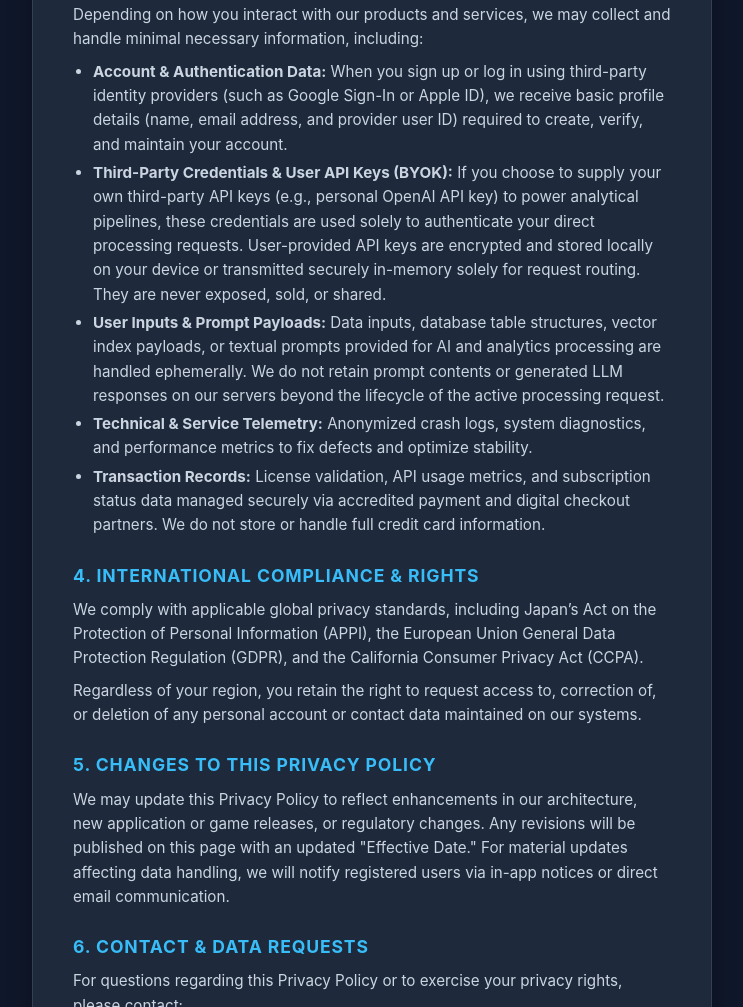
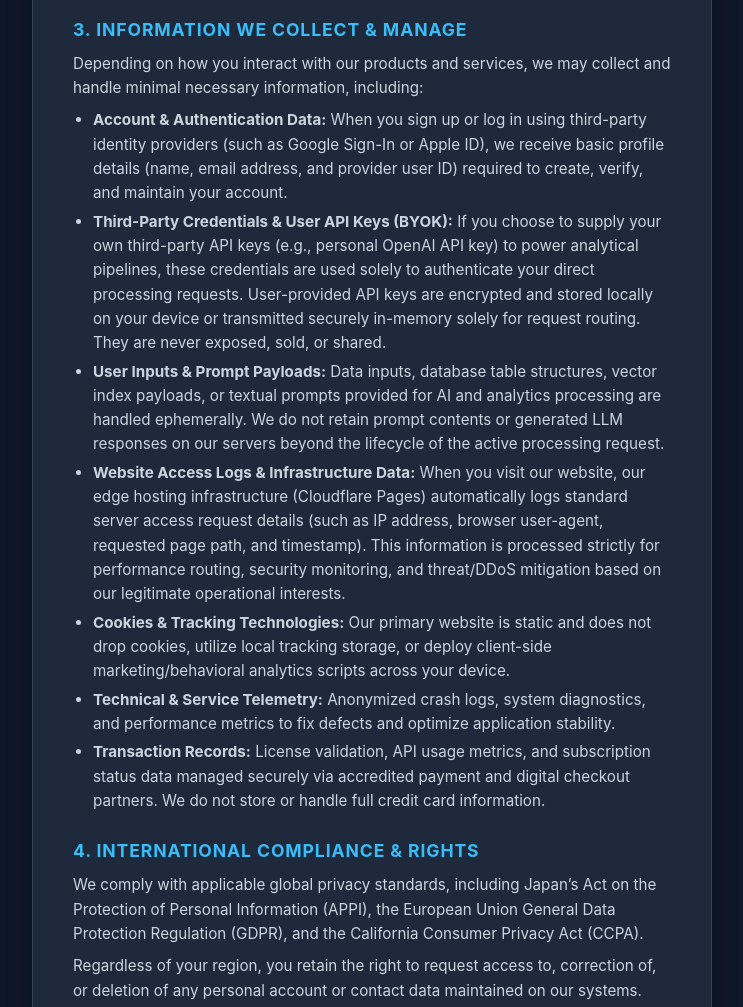
Before and after one commit to moriyaseiseki/moriyaseiseki-web, a plain HTML site: page privacy-policy.html in a window 1280 px wide. Shown: the part 929-1936 px from the top of the page, without its empty margins (268-1011 px from the left). Drawn offline with Linux system fonts and the light colour scheme.

Commit message:
feat(legal): update sections 1 & 3 for domain coverage and Cloudflare logs

```diff
--- a/privacy-policy.html
+++ b/privacy-policy.html
@@ -121,7 +121,7 @@
         <section>
             <h2>1. Business Entity Information & Scope</h2>
             <p>
-                This Privacy Policy applies to all public applications, games, custom APIs, and online services provided by <strong>MORIYA SEISEKI (杜屋整積)</strong>, an independent software engineering entity operating under the laws of Japan.
+                This Privacy Policy applies to all websites, web applications, browser tools, games, custom APIs, and online services provided by <strong>MORIYA SEISEKI (杜屋整積)</strong>, an independent software engineering entity operating under the laws of Japan. This includes, but is not limited to, <strong>moriyaseiseki.com</strong>, <strong>moriyaseiseki-app.com</strong>, and all associated subdomains or digital software properties operated by our entity.
             </p>
             <p style="margin-top: 0.5rem;">
                 This policy does not apply to custom software development services, professional consulting, or contract engineering performed under separate service agreements or via freelance platforms (e.g., Upwork, Fiverr).
@@ -147,7 +147,9 @@
                 <li><strong>Account & Authentication Data:</strong> When you sign up or log in using third-party identity providers (such as Google Sign-In or Apple ID), we receive basic profile details (name, email address, and provider user ID) required to create, verify, and maintain your account.</li>
                 <li><strong>Third-Party Credentials & User API Keys (BYOK):</strong> If you choose to supply your own third-party API keys (e.g., personal OpenAI API key) to power analytical pipelines, these credentials are used solely to authenticate your direct processing requests. User-provided API keys are encrypted and stored locally on your device or transmitted securely in-memory solely for request routing. They are never exposed, sold, or shared.</li>
                 <li><strong>User Inputs & Prompt Payloads:</strong> Data inputs, database table structures, vector index payloads, or textual prompts provided for AI and analytics processing are handled ephemerally. We do not retain prompt contents or generated LLM responses on our servers beyond the lifecycle of the active processing request.</li>
-                <li><strong>Technical & Service Telemetry:</strong> Anonymized crash logs, system diagnostics, and performance metrics to fix defects and optimize stability.</li>
+                <li><strong>Website Access Logs & Infrastructure Data:</strong> When you visit our website, our edge hosting infrastructure (Cloudflare Pages) automatically logs standard server access request details (such as IP address, browser user-agent, requested page path, and timestamp). This information is processed strictly for performance routing, security monitoring, and threat/DDoS mitigation based on our legitimate operational interests.</li>
+                <li><strong>Cookies & Tracking Technologies:</strong> Our primary website is static and does not drop cookies, utilize local tracking storage, or deploy client-side marketing/behavioral analytics scripts across your device.</li>
+                <li><strong>Technical & Service Telemetry:</strong> Anonymized crash logs, system diagnostics, and performance metrics to fix defects and optimize application stability.</li>
                 <li><strong>Transaction Records:</strong> License validation, API usage metrics, and subscription status data managed securely via accredited payment and digital checkout partners. We do not store or handle full credit card information.</li>
             </ul>
         </section>
```
